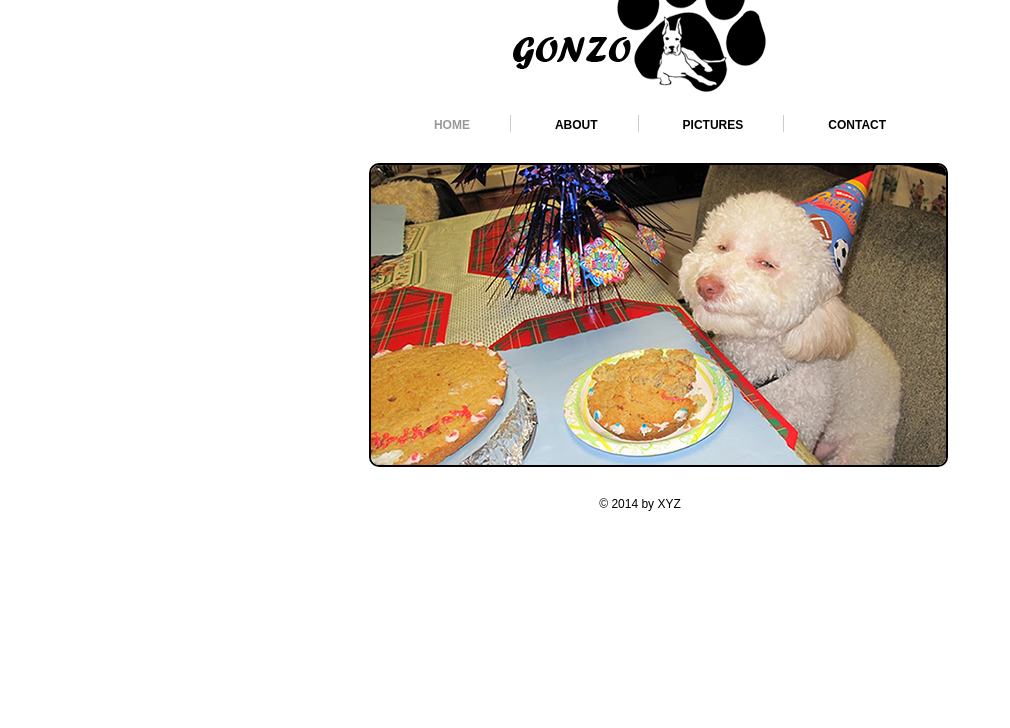
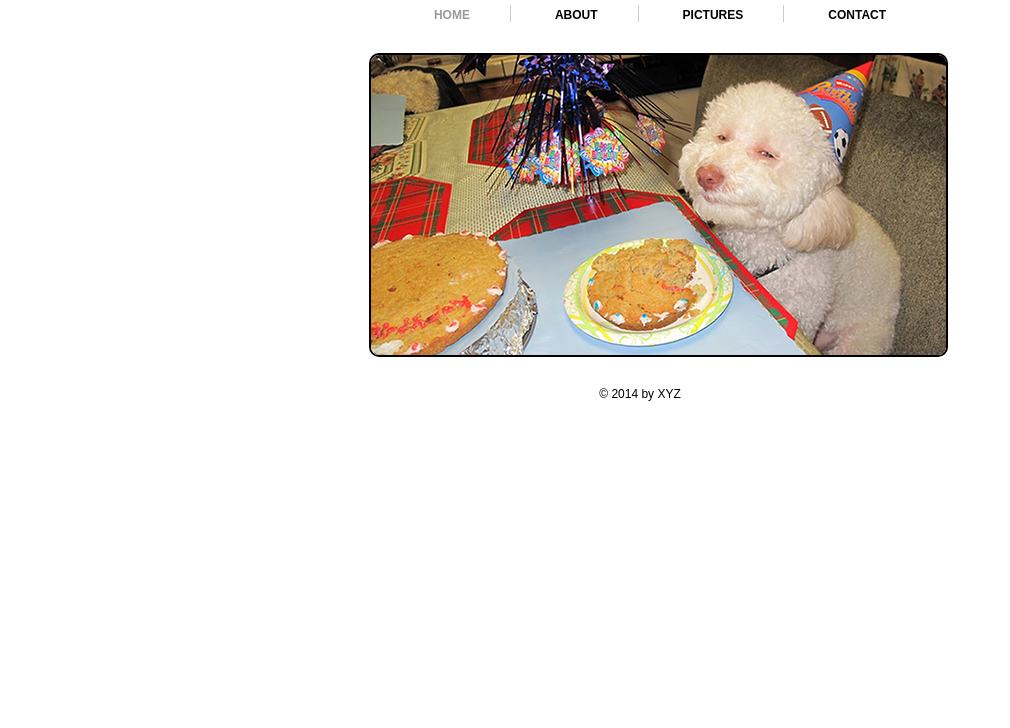
Before and after one commit to krishnansri/Demo, a plain HTML site: page index.html in a window 1280 px wide. Shown: the part 72-800 px from the top of the page, without its empty margins (0-1010 px from the left). Drawn offline with Linux system fonts and the light colour scheme.

Commit message:
directly added

```diff
--- a/index.html
+++ b/index.html
@@ -12,7 +12,7 @@
 
 	<div class="header">
 
-		<div class="logo">
+		<ss="logo">
 
 			<h1><a href="#">GONZO</a></h1>
 
```
